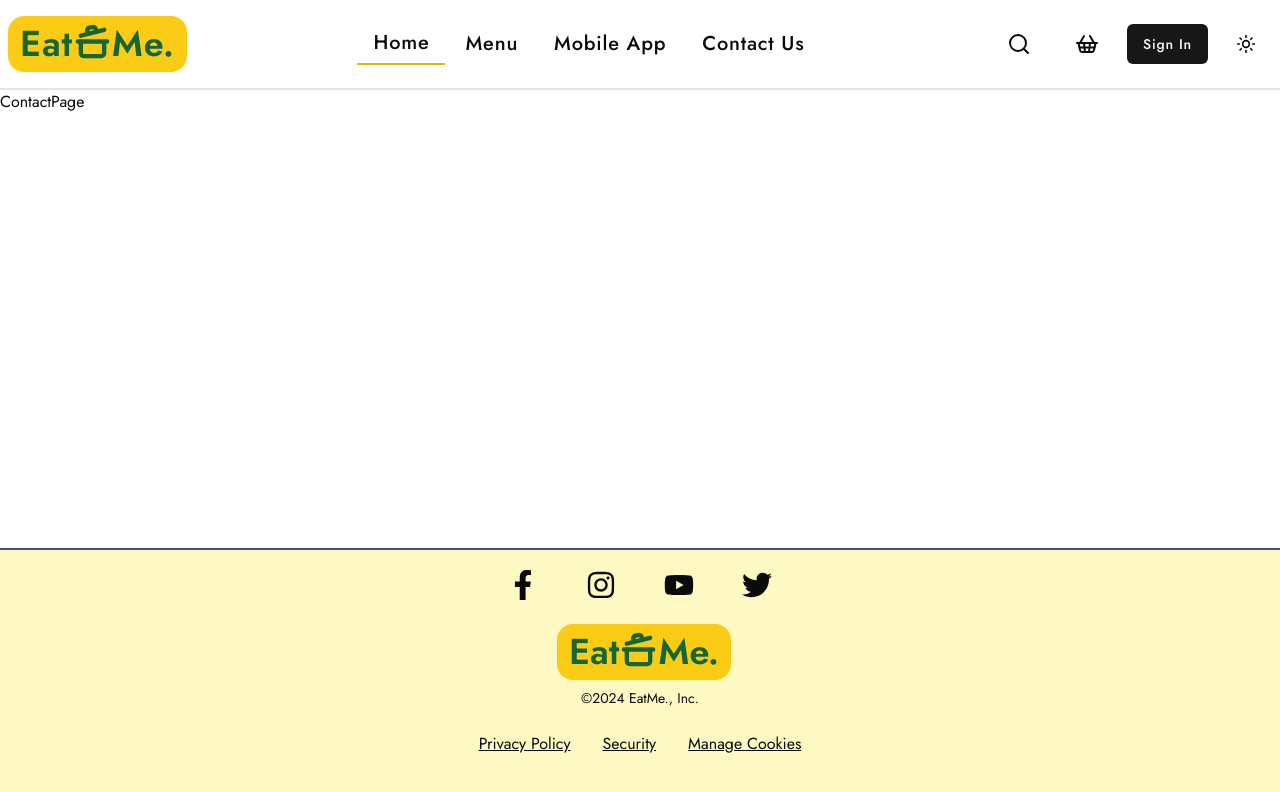
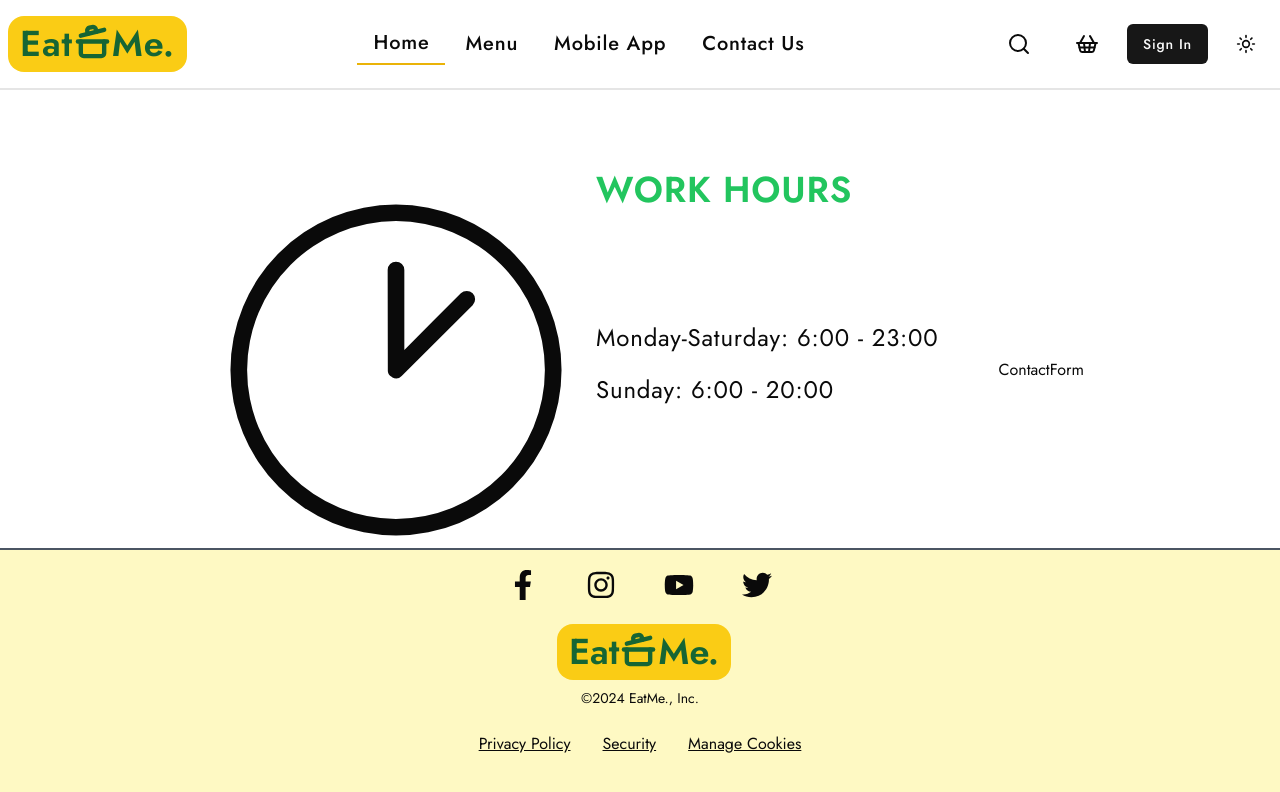
Before and after one commit to Klemen03/EatMe, a Next.js app: page /contact in a window 1280 px wide. Shown: the top 792 px of the page. Built offline with nearby package versions, Linux system fonts and the light colour scheme.

Commit message:
build the work hours section on the contact page

```diff
--- /dev/null
+++ b/app/components/ContactForm.jsx
@@ -0,0 +1,7 @@
+import React from 'react';
+
+const ContactForm = () => {
+  return <div>ContactForm</div>;
+};
+
+export default ContactForm;
--- /dev/null
+++ b/app/components/Worktime.jsx
@@ -0,0 +1,23 @@
+import React from 'react';
+import { CiClock1 } from 'react-icons/ci';
+
+const Worktime = () => {
+  return (
+    <div className="flex tracking-wider pr-10 ">
+      <div>
+        <CiClock1 size={400} />
+      </div>
+      <div>
+        <h1 className="text-4xl uppercase text-green-500 font-semibold">
+          Work hours
+        </h1>
+        <div className="text-2xl flex flex-col gap-5 mt-28">
+          <p>Monday-Saturday: 6:00 - 23:00</p>
+          <p>Sunday: 6:00 - 20:00</p>
+        </div>
+      </div>
+    </div>
+  );
+};
+
+export default Worktime;
--- a/app/contact/page.jsx
+++ b/app/contact/page.jsx
@@ -1,7 +1,14 @@
 import React from 'react';
+import Worktime from '../components/Worktime';
+import ContactForm from '../components/ContactForm';
 
 const ContactPage = () => {
-  return <div>ContactPage</div>;
+  return (
+    <div className="flex flex-col lg:flex-row gap-5 justify-center items-center mt-20">
+      <Worktime />
+      <ContactForm />
+    </div>
+  );
 };
 
 export default ContactPage;
```
